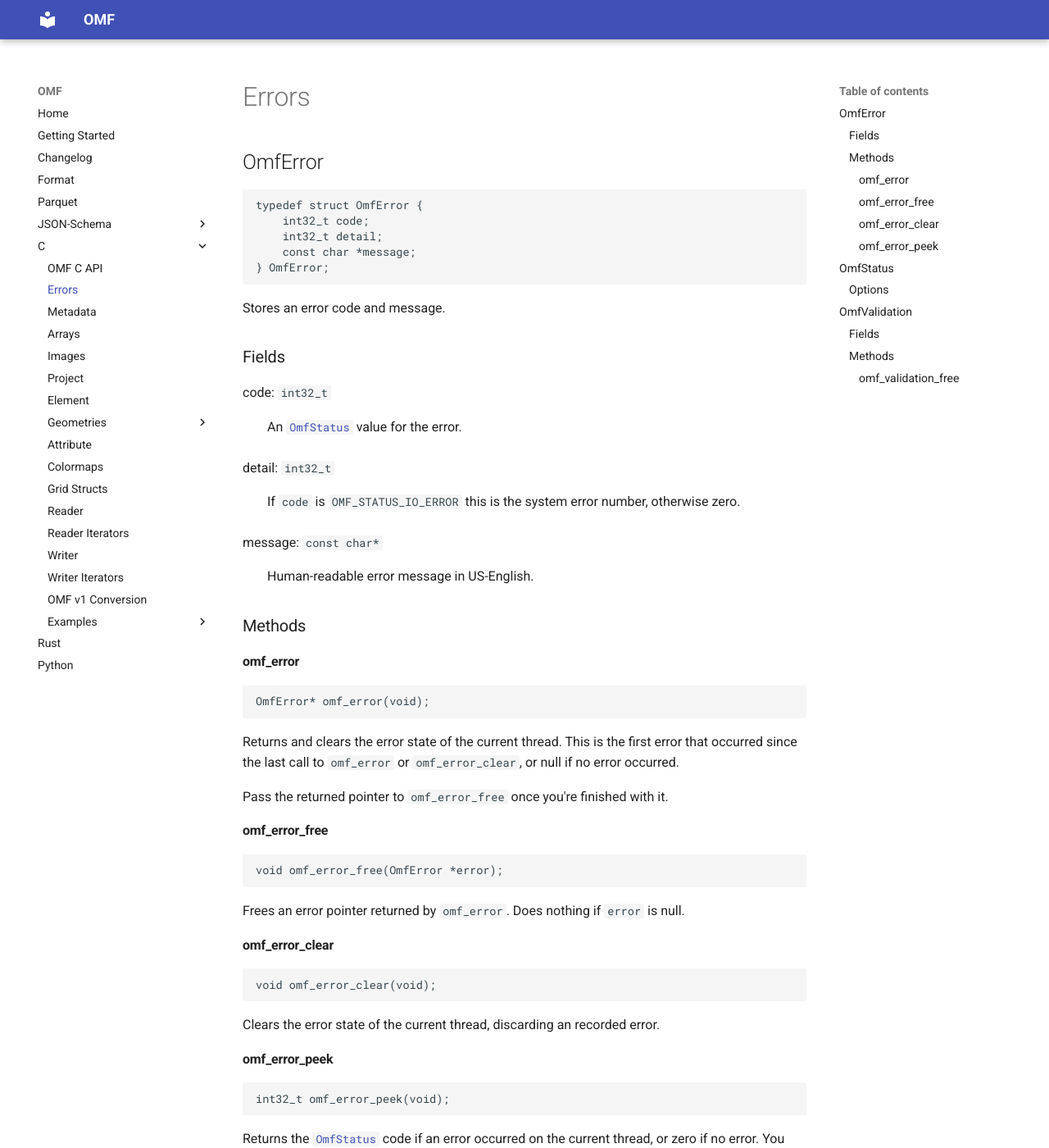
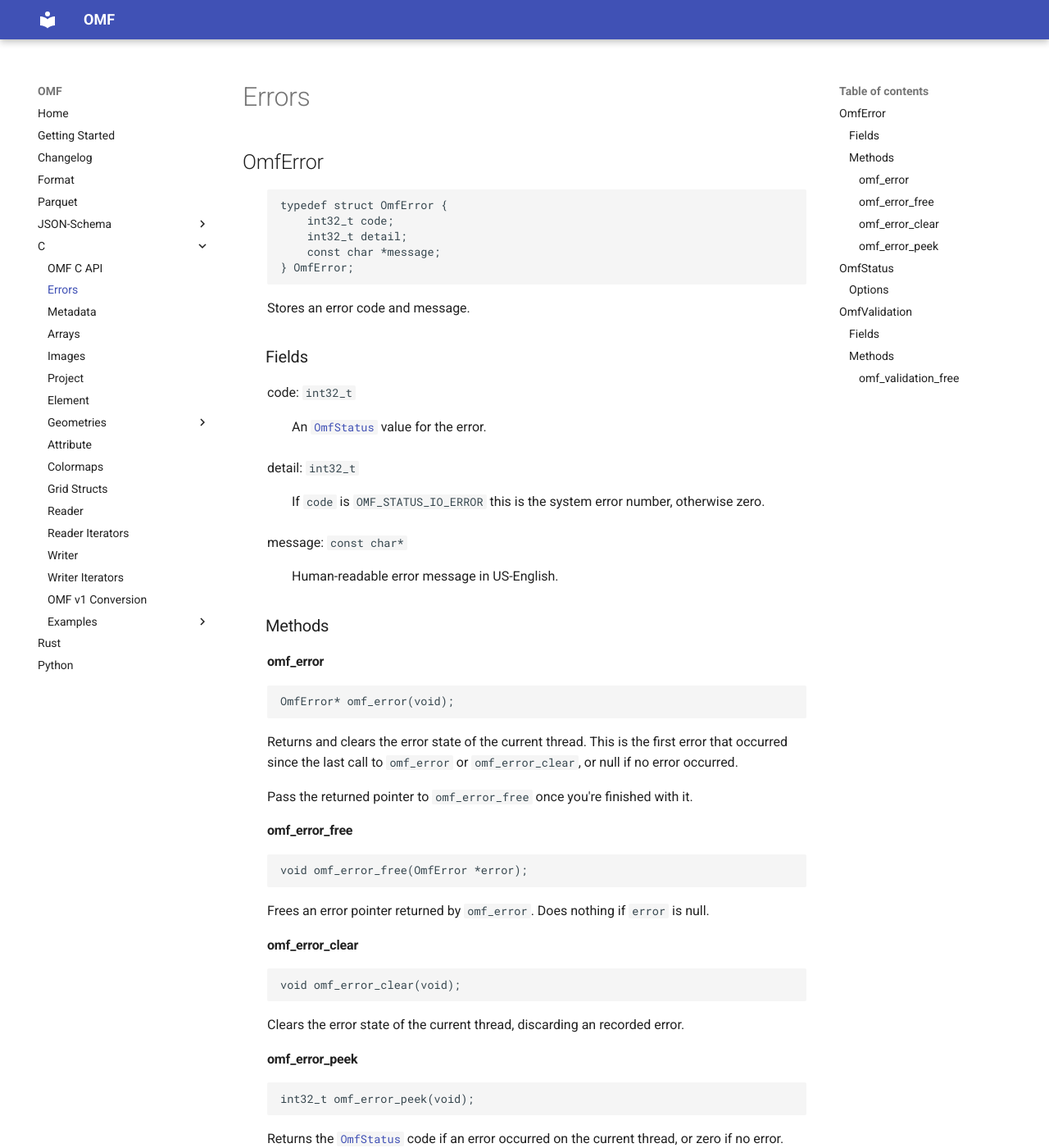
Before and after one commit to gmggroup/omf-rust, an MkDocs documentation site: the page built from docs/c/errors.md, in a window 1280 px wide and 1400 px high. Shown: the whole window at 82% size. Built offline with MkDocs 1.6.1 and Material for MkDocs 9.7.7, drawn with Linux system fonts in a browser that asks for light colours.

Commit message:
Indent content after headings to help distinguish sections

```diff
--- a/docs/stylesheets/extra.css
+++ b/docs/stylesheets/extra.css
@@ -1,3 +1,20 @@
-dd {
-    margin-left: 2em;
+/* Indent all content underneath h2 slightly. h1 and description should remain unindented. */
+.md-content__inner > dl,
+.md-content__inner dd,
+.md-content__inner > .admonition,
+[dir=ltr] .md-content__inner > ol,
+[dir=ltr] .md-content__inner > ul,
+.md-content__inner > *:not(h1):not(h2):not(h3):not(.doc) {
+    margin-left: 1.875em;
 }
+
+.md-content__inner > h3 {
+    margin-left: 1.4em;
+}
+
+/* Python docs */
+.doc-class >.doc-contents,
+.doc-class .doc-object,
+.doc-function > .doc-contents {
+    margin-left: 1.875em;
+}
```
